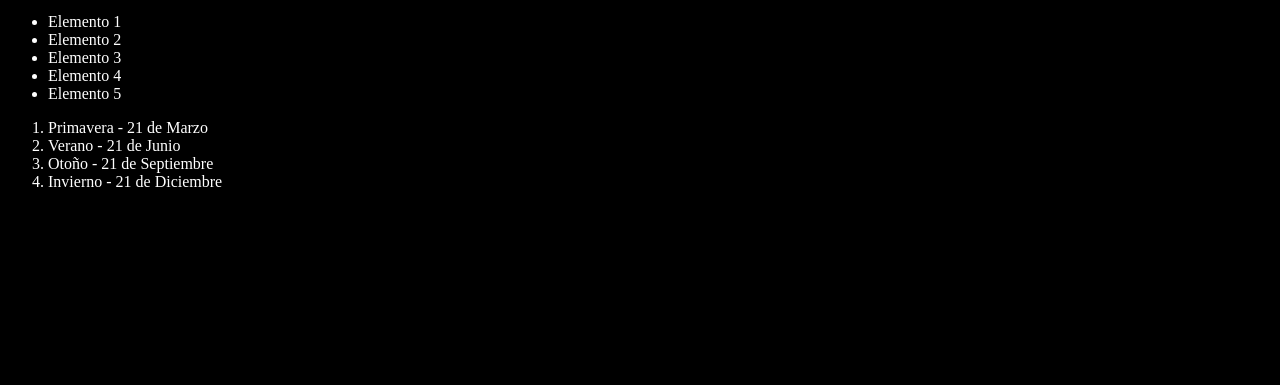
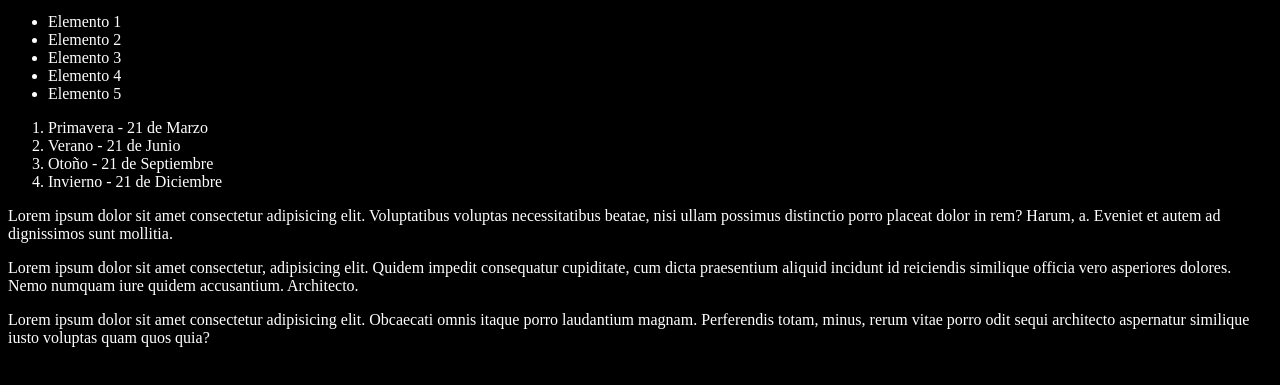
Before and after one commit to Luisrivera1211/youtube-git, a plain HTML site: page index.html in a window 1280 px wide. Shown: the part 101-486 px from the top of the page. Drawn offline with Linux system fonts and the light colour scheme.

Commit message:
Agregando 3 parrafos

```diff
--- a/index.html
+++ b/index.html
@@ -25,6 +25,24 @@
       <li>Otoño - 21 de Septiembre</li>
       <li>Invierno - 21 de Diciembre</li>
     </ol>
+    <p>
+      Lorem ipsum dolor sit amet consectetur adipisicing elit. Voluptatibus
+      voluptas necessitatibus beatae, nisi ullam possimus distinctio porro
+      placeat dolor in rem? Harum, a. Eveniet et autem ad dignissimos sunt
+      mollitia.
+    </p>
+    <p>
+      Lorem ipsum dolor sit amet consectetur, adipisicing elit. Quidem impedit
+      consequatur cupiditate, cum dicta praesentium aliquid incidunt id
+      reiciendis similique officia vero asperiores dolores. Nemo numquam iure
+      quidem accusantium. Architecto.
+    </p>
+    <p>
+      Lorem ipsum dolor sit amet consectetur adipisicing elit. Obcaecati omnis
+      itaque porro laudantium magnam. Perferendis totam, minus, rerum vitae
+      porro odit sequi architecto aspernatur similique iusto voluptas quam quos
+      quia?
+    </p>
     <script src="index.js"></script>
   </body>
 </html>
```
